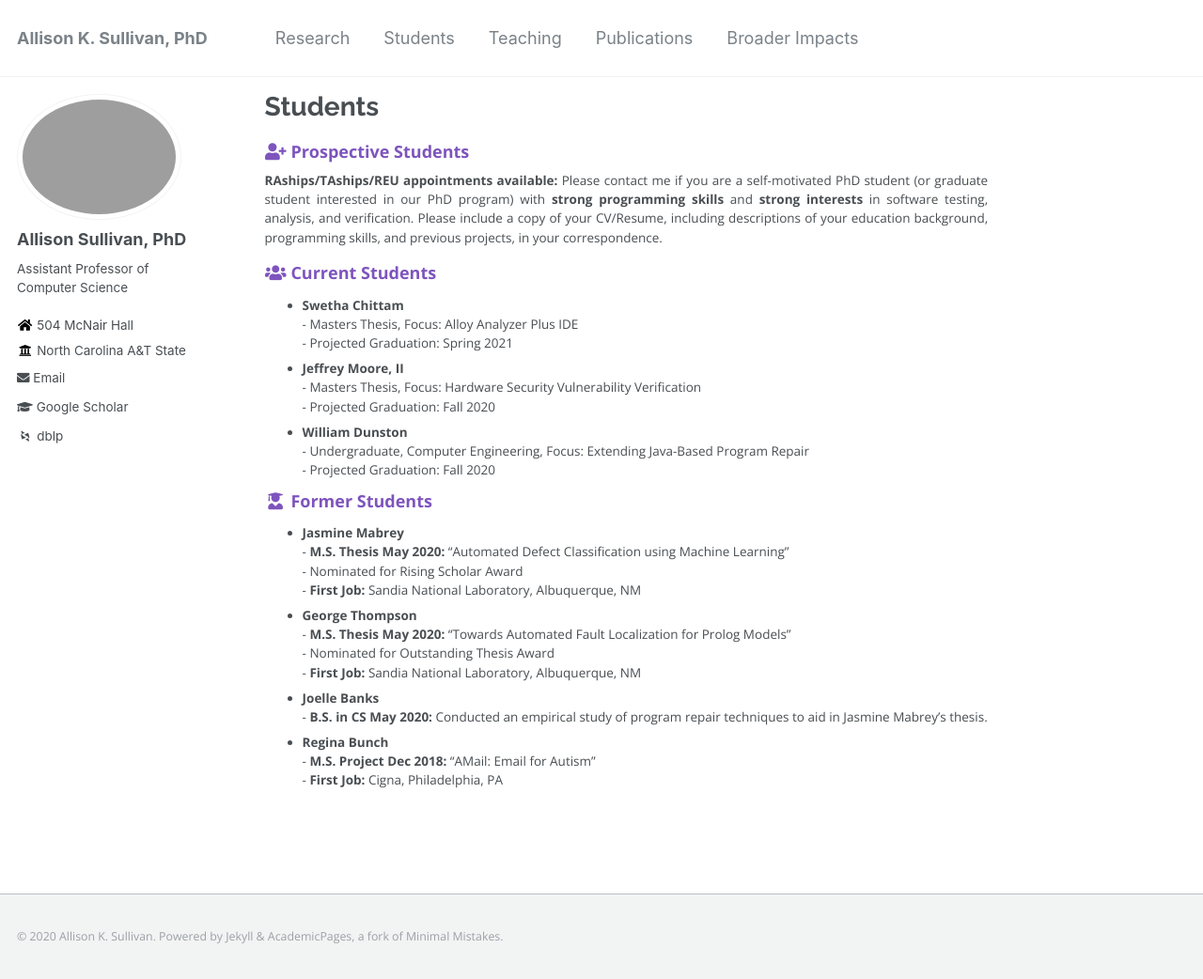
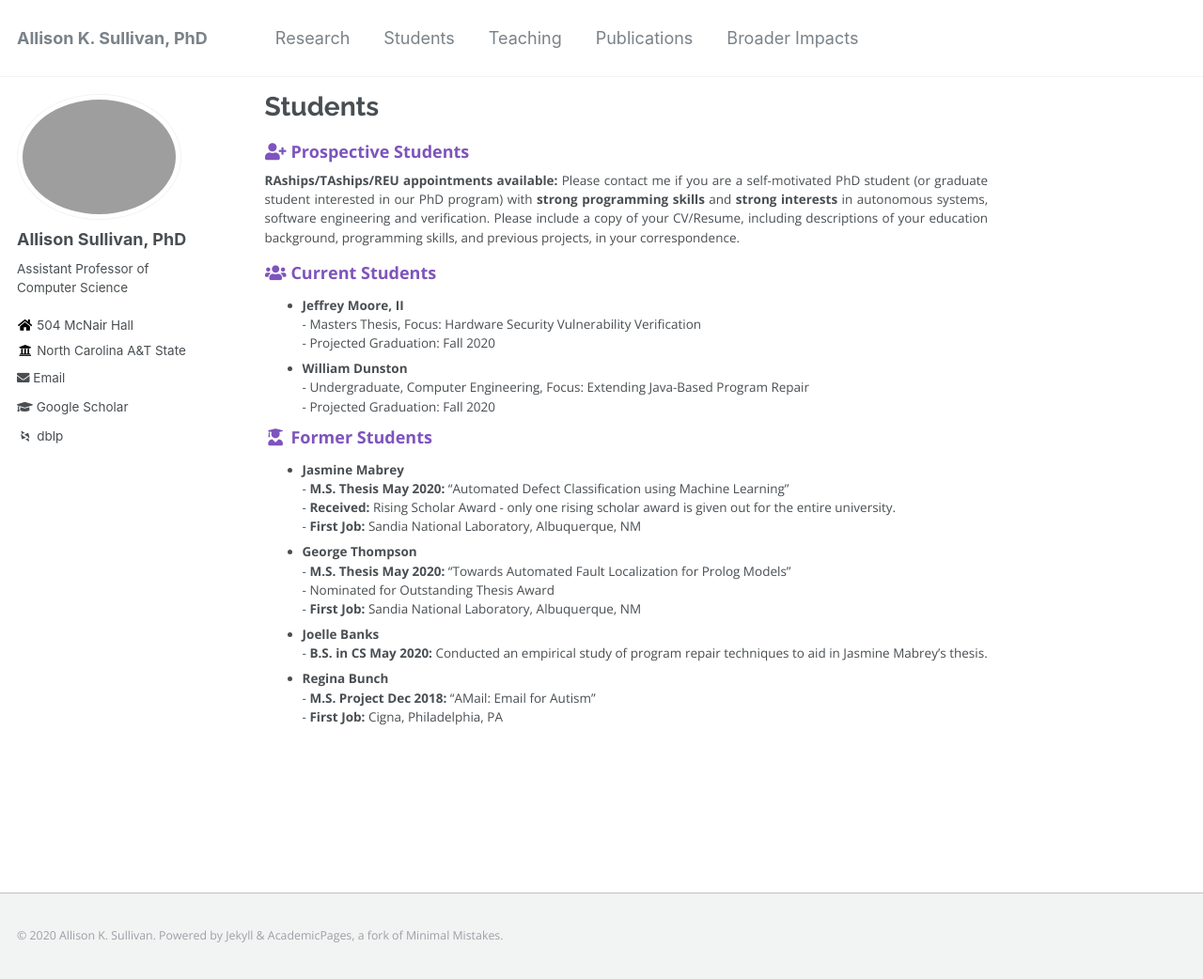
Before and after one commit to Allisonius/allisonius.github.io, a Jekyll site: the page built from _pages/students.md, in a window 1280 px wide and 1042 px high. Shown: the whole window at 94% size. Built offline with Jekyll 4.4.1, drawn with Linux system fonts in a browser that asks for light colours; some web fonts are replaced.

Commit message:
Update students.md

```diff
--- a/_pages/students.md
+++ b/_pages/students.md
@@ -6,16 +6,14 @@ author_profile: true
 
 ### <i class="fa fa-fw fa-user-plus" aria-hidden="true"></i> Prospective Students
 
-**RAships/TAships/REU appointments available:** Please contact me if you are a self-motivated PhD student (or graduate student interested in our PhD program) with **strong programming skills** and **strong interests** in software testing, analysis, and verification. Please include a copy of your CV/Resume, including descriptions of your education background, programming skills, and previous projects, in your correspondence.
-
+**RAships/TAships/REU appointments available:** Please contact me if you are a self-motivated PhD student (or graduate student interested in our PhD program) with **strong programming skills** and **strong interests** in autonomous systems, software engineering and verification. Please include a copy of your CV/Resume, including descriptions of your education background, programming skills, and previous projects, in your correspondence.
 
 ### <i class="fa fa-fw fa-users" aria-hidden="true"></i> Current Students
-* **Swetha Chittam** <br> - Masters Thesis, Focus: Alloy Analyzer Plus IDE <br> - Projected Graduation: Spring 2021
 * **Jeffrey Moore, II** <br> - Masters Thesis, Focus: Hardware Security Vulnerability Verification  <br> - Projected Graduation: Fall 2020
 * **William Dunston** <br> - Undergraduate, Computer Engineering, Focus: Extending Java-Based Program Repair <br> - Projected Graduation: Fall 2020
 
 ### <i class="fa fa-fw fa-user-graduate" aria-hidden="true"></i> Former Students
-* **Jasmine Mabrey** <br> - **M.S. Thesis May 2020:** "Automated Defect Classification using Machine Learning" <br> - Nominated for Rising Scholar Award <br> - **First Job:** Sandia National Laboratory, Albuquerque, NM
+* **Jasmine Mabrey** <br> - **M.S. Thesis May 2020:** "Automated Defect Classification using Machine Learning" <br> - **Received:** Rising Scholar Award - only one rising scholar award is given out for the entire university. <br> - **First Job:** Sandia National Laboratory, Albuquerque, NM
 * **George Thompson** <br> - **M.S. Thesis May 2020:** "Towards Automated Fault Localization for Prolog Models" <br> - Nominated for Outstanding Thesis Award <br> - **First Job:** Sandia National Laboratory, Albuquerque, NM
 * **Joelle Banks** <br> - **B.S. in CS May 2020:** Conducted an empirical study of program repair techniques to aid in Jasmine Mabrey's thesis.
 * **Regina Bunch** <br> - **M.S. Project Dec 2018:** "AMail: Email for Autism" <br> - **First Job:** Cigna, Philadelphia, PA
```
